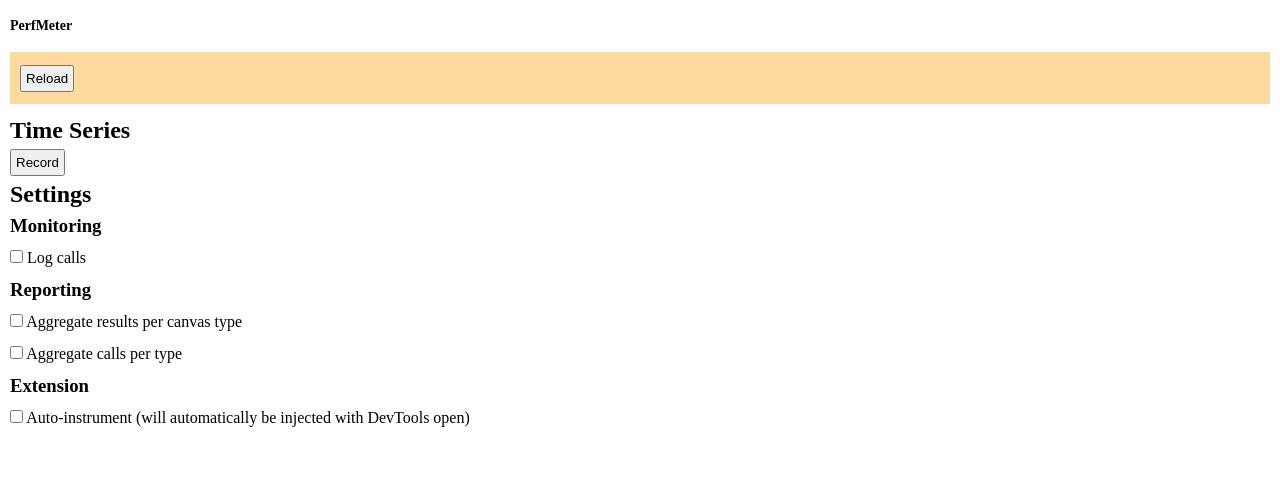
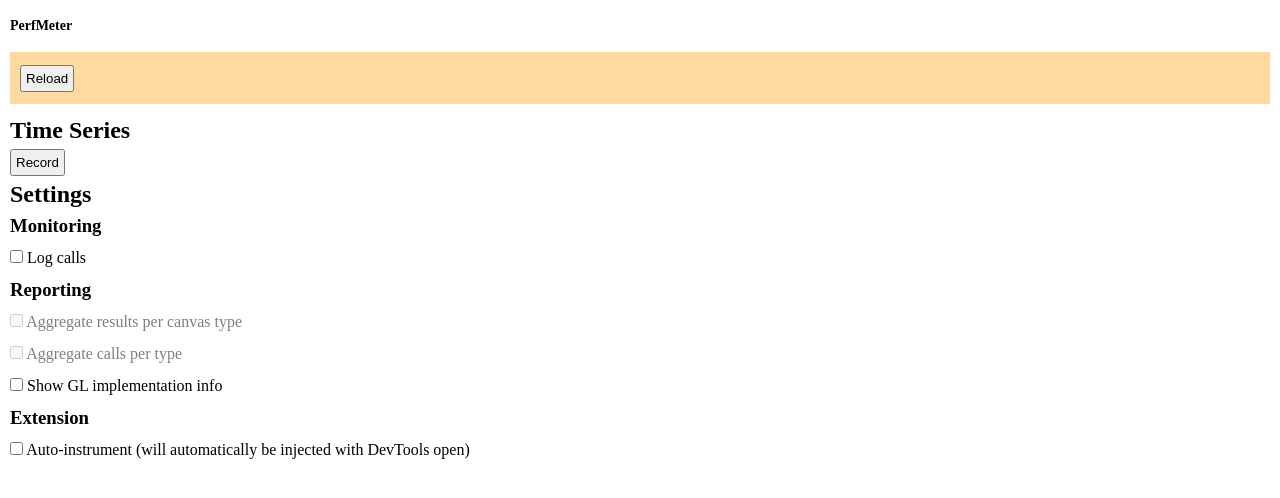
Before and after one commit to spite/PerfMeter, a browser extension: page panel.html in a window 1280 px wide. Drawn offline with Linux system fonts and the light colour scheme.

Commit message:
enabled gpuinfo setting

```diff
--- a/panel.css
+++ b/panel.css
@@ -4,3 +4,6 @@ h1{ font-size: 14px; }
 .instrument-status{ display: none; }
 #scriptStatus{ background-color: #FFDA9E; padding: 10px; margin: 10px 0; }
 button{ padding: 4px; cursor: pointer; }
+input[type=checkbox]:disabled+label {
+    opacity: .5;
+}
--- a/panel.html
+++ b/panel.html
@@ -20,8 +20,9 @@
 	<h3>Monitoring</h3>
 	<p><input type="checkbox" id="log-calls" /> <label for="log-calls" >Log calls</label></p>
 	<h3>Reporting</h3>
-	<p><input type="checkbox" id="aggregate-canvas" /> <label for="aggregate-canvas" >Aggregate results per canvas type</label></p>
-	<p><input type="checkbox" id="aggregate-calls" /> <label for="aggregate-calls" >Aggregate calls per type</label></p>
+	<p><input type="checkbox" id="aggregate-canvas" disabled /> <label for="aggregate-canvas" disabled >Aggregate results per canvas type</label></p>
+	<p><input type="checkbox" id="aggregate-calls" disabled /> <label for="aggregate-calls" disabled >Aggregate calls per type</label></p>
+	<p><input type="checkbox" id="show-gpuinfo" /> <label for="show-gpuinfo" >Show GL implementation info</label></p>
 	<h3>Extension</h3>
 	<p><input type="checkbox" id="autoinstrument" /> <label for="autoinstrument" >Auto-instrument (will automatically be injected with DevTools open)</label></p>
 </form>
--- a/panel.js
+++ b/panel.js
@@ -13,11 +13,19 @@ document.getElementById( 'autoinstrument' ).addEventListener( 'change', e => {
 
 } );
 
+document.getElementById( 'show-gpuinfo' ).addEventListener( 'change', e => {
+
+	window.settings.showGPUInfo = e.target.checked;
+	updateSettings();
+
+} );
+
 function setSettings( settings ) {
 
 	window.settings = settings;
 
 	document.getElementById( 'autoinstrument' ).checked = settings.autoinstrument;
+	document.getElementById( 'show-gpuinfo' ).checked = settings.showGPUInfo;
 
 }
 
```
